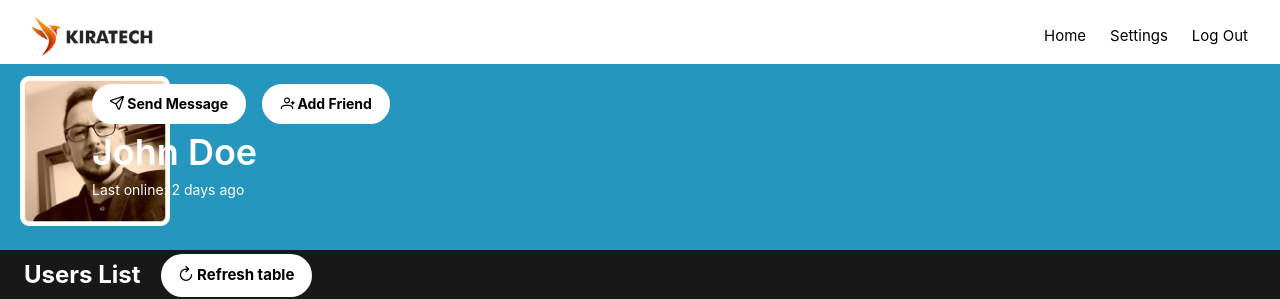
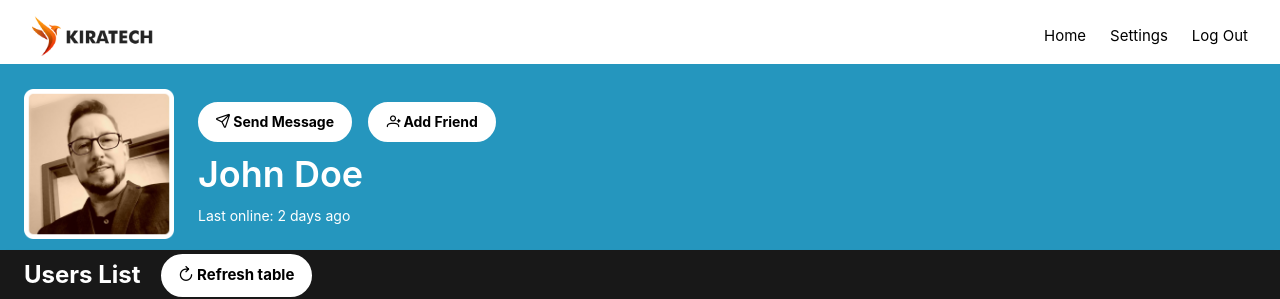
Before and after one commit to Samuel-Yong-991013/Kiratech-Frontend-Assignment, a Vue app: page / in a window 1280 px wide. Shown: the top 299 px of the page. Built offline with nearby package versions, Linux system fonts and the light colour scheme; no server answers.

Commit message:
removed the 'absolute' trait from the avatar's class and used flexbox instead

```diff
--- a/src/components/SecondaryNavbar.vue
+++ b/src/components/SecondaryNavbar.vue
@@ -4,12 +4,14 @@
 
 <template>
   <!-- User Profile (Blue Navbar) -->
-  <div class="z-10 bg-[#2596be] text-white text-sm p-3 w-full fixed top-16 left-0 flex flex-col space-y-2 min-h-[200px]">
-    <!-- Avatar -->
-    <img :src="avatar" alt="Logo" class="absolute left-5 w-[100px] h-[100px] sm:w-[120px] sm:h-[120px] md:w-[150px] md:h-[150px]">
+<div class="z-10 bg-[#2596be] text-white text-sm p-6 w-full fixed top-16 left-0 flex items-center gap-6 min-h-[200px]">
+  <!-- Avatar -->
+  <img :src="avatar" alt="Avatar" class="w-[150px] h-[150px]">
 
+  <!-- Content (Buttons & User Info) -->
+  <div class="flex flex-col space-y-3">
     <!-- Buttons -->
-    <div class="w-full flex flex-wrap justify-start items-center gap-4 max-w-7xl mx-auto pl-20">
+    <div class="flex flex-wrap items-center gap-4">
       <button class="bg-white hover:text-white hover:bg-[#2596be] border-2 border-white text-black font-bold py-2 px-4 rounded-full">
         <span class="pi pi-send"></span> Send Message
       </button>
@@ -19,11 +21,13 @@
     </div>
 
     <!-- User Info -->
-    <div class="text-2xl sm:text-3xl md:text-4xl font-semibold w-full flex justify-start items-center max-w-7xl mx-auto pl-20">
+    <div class="text-2xl sm:text-3xl md:text-4xl font-semibold">
       John Doe
     </div>
-    <div class="w-full flex justify-start items-center max-w-7xl mx-auto pl-20">
+    <div>
       Last online: 2 days ago
     </div>
   </div>
+</div>
+
 </template>
```
